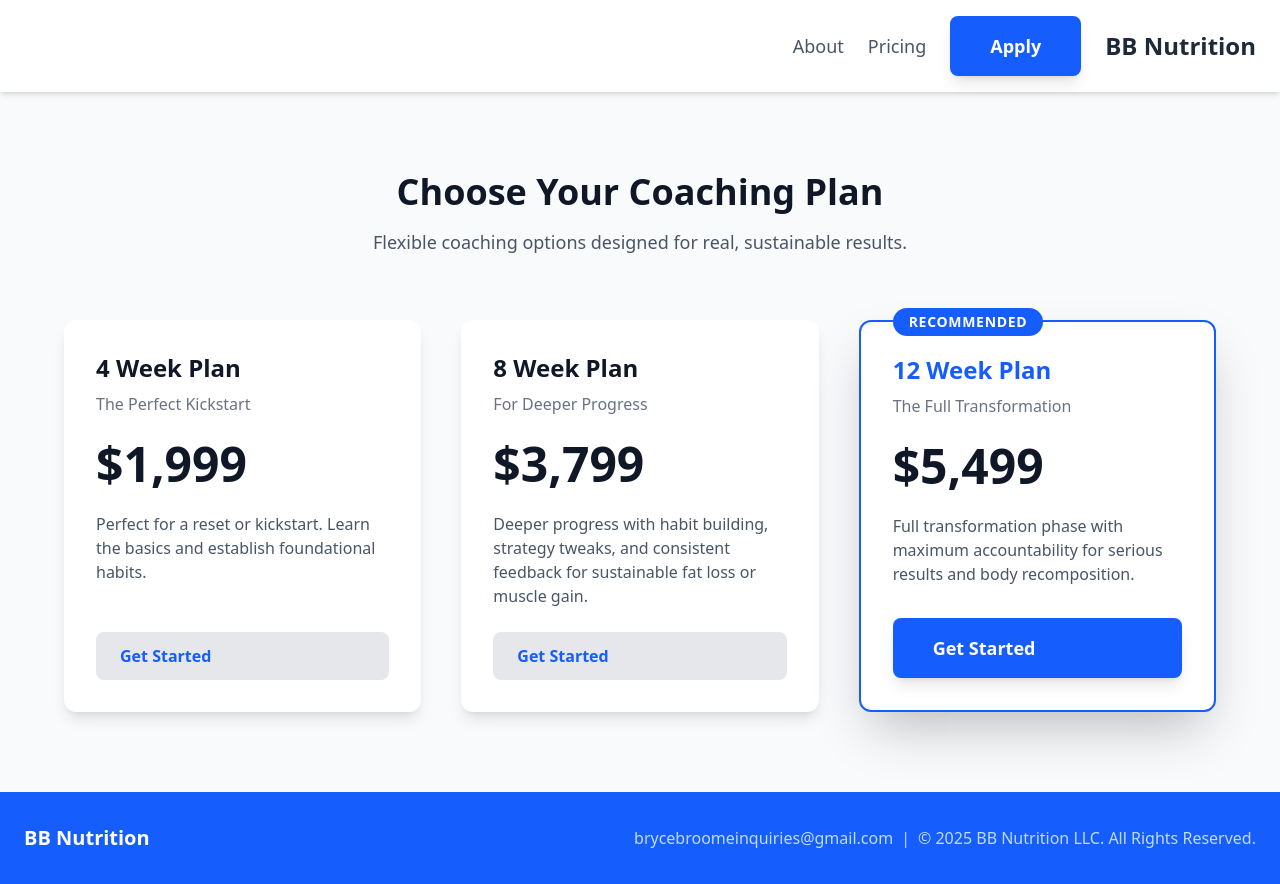
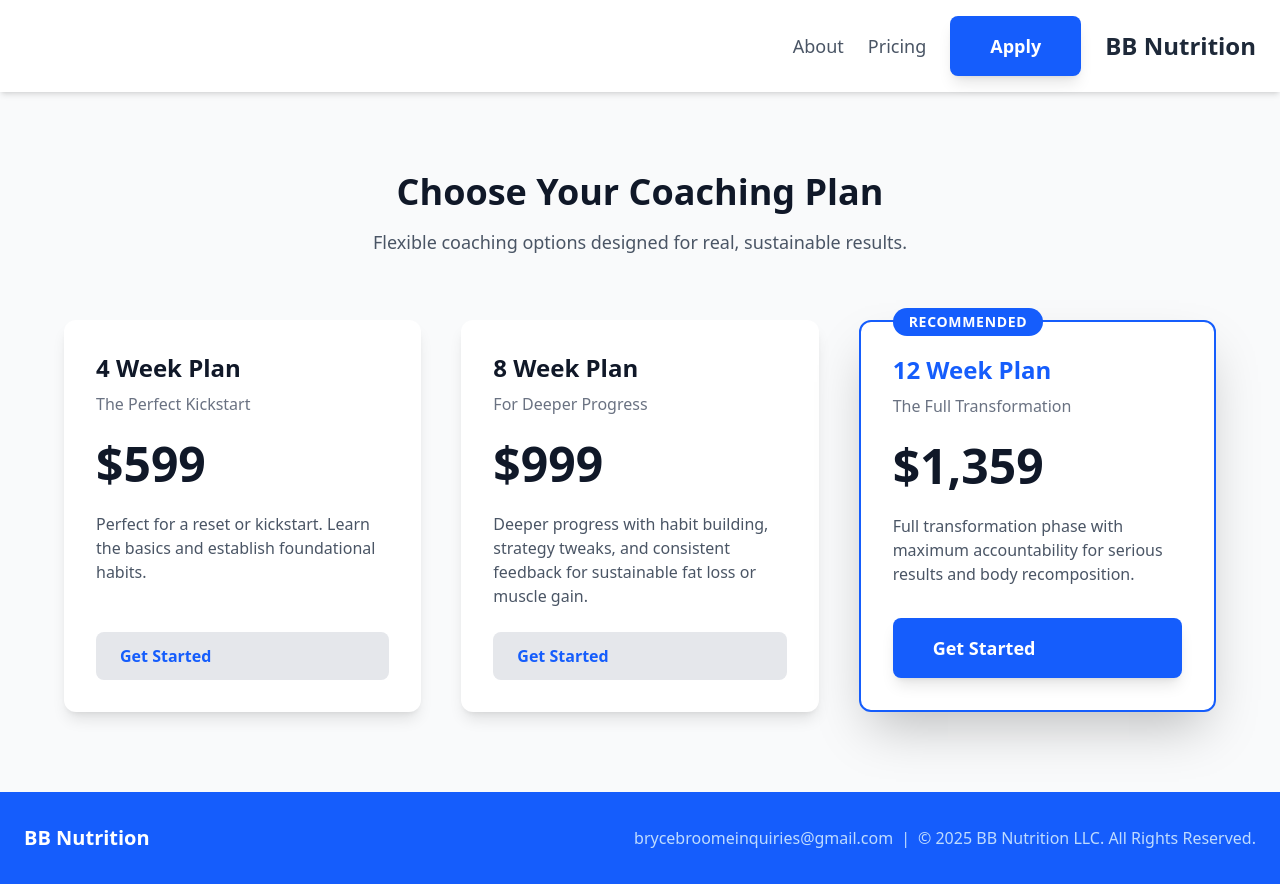
Before and after one commit to evanap003300/BB-Nutrition, a React (Vite) app: page /pricing in a window 1280 px wide. Built offline with nearby package versions, Linux system fonts and the light colour scheme.

Commit message:
updated pricing

```diff
--- a/src/components/home_components/Offerings.tsx
+++ b/src/components/home_components/Offerings.tsx
@@ -47,7 +47,7 @@ export const Offerings = () => {
                         <h3 className="text-2xl font-bold text-gray-900">4 Week Plan</h3>
                         <p className="text-gray-500 mt-2">The Perfect Kickstart</p>
                         <p className="text-5xl font-bold text-gray-900 my-6">
-                            $1,999
+                            $599
                         </p>
                         <p className="text-gray-600 mb-6 flex-grow">
                             Perfect for a reset or kickstart. Learn the basics and establish foundational habits.
@@ -67,7 +67,7 @@ export const Offerings = () => {
                         <h3 className="text-2xl font-bold text-gray-900">8 Week Plan</h3>
                         <p className="text-gray-500 mt-2">For Deeper Progress</p>
                         <p className="text-5xl font-bold text-gray-900 my-6">
-                            $3,799
+                            $999
                         </p>
                         <p className="text-gray-600 mb-6 flex-grow">
                             Deeper progress with habit building, strategy tweaks, and consistent feedback for sustainable fat loss or muscle gain.
@@ -89,7 +89,7 @@ export const Offerings = () => {
                         <h3 className="text-2xl font-bold text-blue-600">12 Week Plan</h3>
                         <p className="text-gray-500 mt-2">The Full Transformation</p>
                         <p className="text-5xl font-bold text-gray-900 my-6">
-                            $5,499
+                            $1,359
                         </p>
                         <p className="text-gray-600 mb-6 flex-grow">
                             Full transformation phase with maximum accountability for serious results and body recomposition.
--- a/src/components/pricing_components/Offerings.tsx
+++ b/src/components/pricing_components/Offerings.tsx
@@ -47,7 +47,7 @@ export const Offerings = () => {
                         <h3 className="text-2xl font-bold text-gray-900">4 Week Plan</h3>
                         <p className="text-gray-500 mt-2">The Perfect Kickstart</p>
                         <p className="text-5xl font-bold text-gray-900 my-6">
-                            $1,999
+                            $599
                         </p>
                         <p className="text-gray-600 mb-6 flex-grow">
                             Perfect for a reset or kickstart. Learn the basics and establish foundational habits.
@@ -67,7 +67,7 @@ export const Offerings = () => {
                         <h3 className="text-2xl font-bold text-gray-900">8 Week Plan</h3>
                         <p className="text-gray-500 mt-2">For Deeper Progress</p>
                         <p className="text-5xl font-bold text-gray-900 my-6">
-                            $3,799
+                            $999
                         </p>
                         <p className="text-gray-600 mb-6 flex-grow">
                             Deeper progress with habit building, strategy tweaks, and consistent feedback for sustainable fat loss or muscle gain.
@@ -89,7 +89,7 @@ export const Offerings = () => {
                         <h3 className="text-2xl font-bold text-blue-600">12 Week Plan</h3>
                         <p className="text-gray-500 mt-2">The Full Transformation</p>
                         <p className="text-5xl font-bold text-gray-900 my-6">
-                            $5,499
+                            $1,359
                         </p>
                         <p className="text-gray-600 mb-6 flex-grow">
                             Full transformation phase with maximum accountability for serious results and body recomposition.
```
Also changed, not shown: 1 other file (tests, documents, lock files or other folders).
